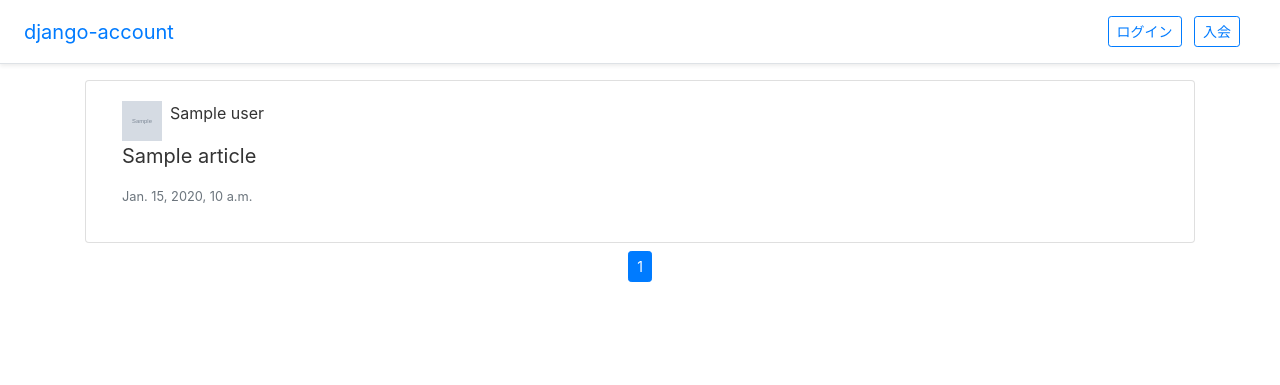
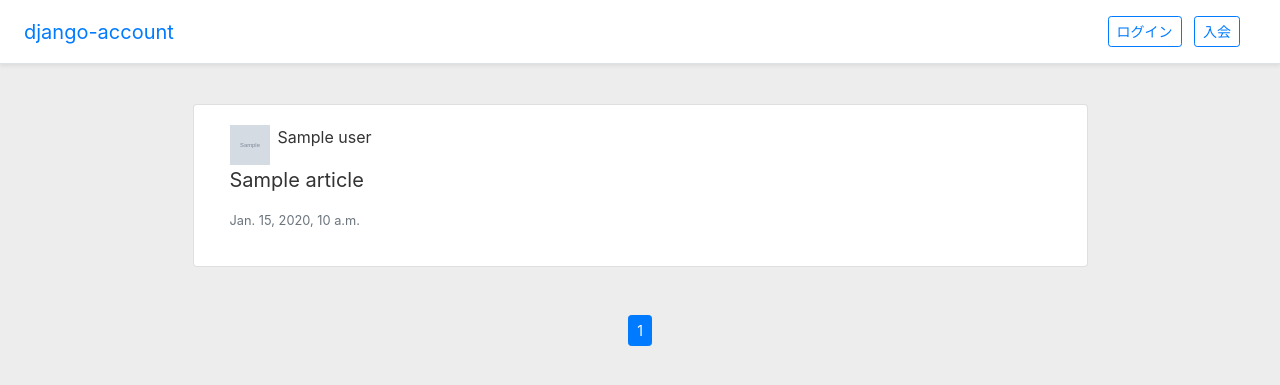
Before and after one commit to Reimei1213/RareStudy, a Django app: template rarestudy/templates/top/top.html in a window 1280 px wide. Shown: the top 385 px of the page. Run offline with Django 3.2, Linux system fonts and the light colour scheme; the template is opened without the code that fills it: most values are stand-ins (such as "Sample title", 1, 10 or a date in 2020); grey boxes marked "Sample" are stand-in pictures; some libraries are stand-ins or nearby versions.

Commit message:
fix: top_page

```diff
--- a/rarestudy/templates/top/top.html
+++ b/rarestudy/templates/top/top.html
@@ -2,9 +2,18 @@
 {% load static %}
 {% block body %}
 
+    <style>
+        body{
+            background: #ededed;
+        }
+    </style>
+
+    <div class="container">
+        <div class="row">
+            <div class="col-lg-10 mx-auto">
                 {% for Article in Articles %}
                     <a href="" style="color:#333333;text-decoration:none;">
-            <div class="card my-2">
+                        <div class="card my-4">
                             <div class="card-body mx-3">
                                 <div class="d-flex align-items-center">
                                     <img src="{% static Article.get_user.get_icon_path %}" alt="" width="40px" height="40px" class="mr-2">
@@ -16,7 +25,13 @@
                         </div>
                     </a>
                 {% endfor %}
+            </div>
+        </div>
+    </div>
 
+
+    <div class="py-4">
         {% include "pagenate.html" %}
+    </div>
 
 {% endblock %}
```
Lines whose indentation alone changed are shown as unchanged.
